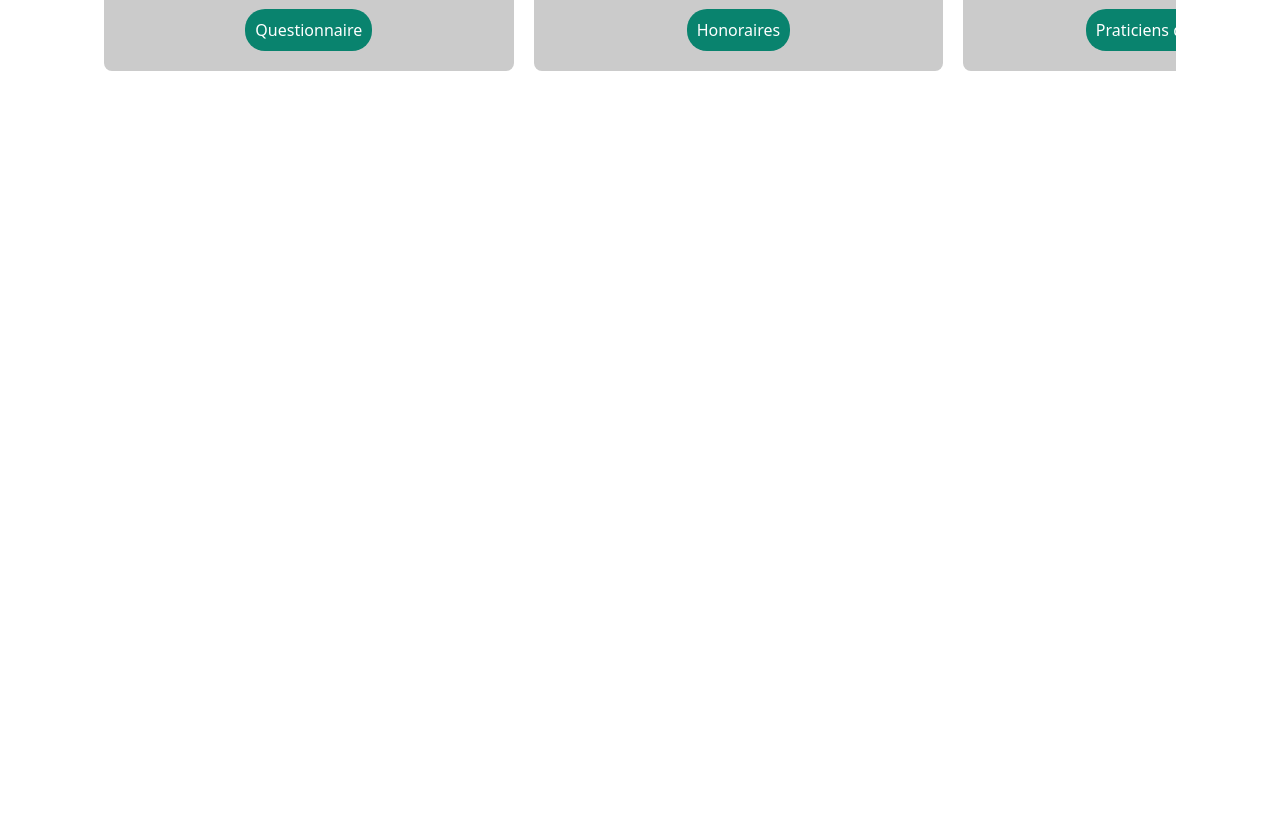
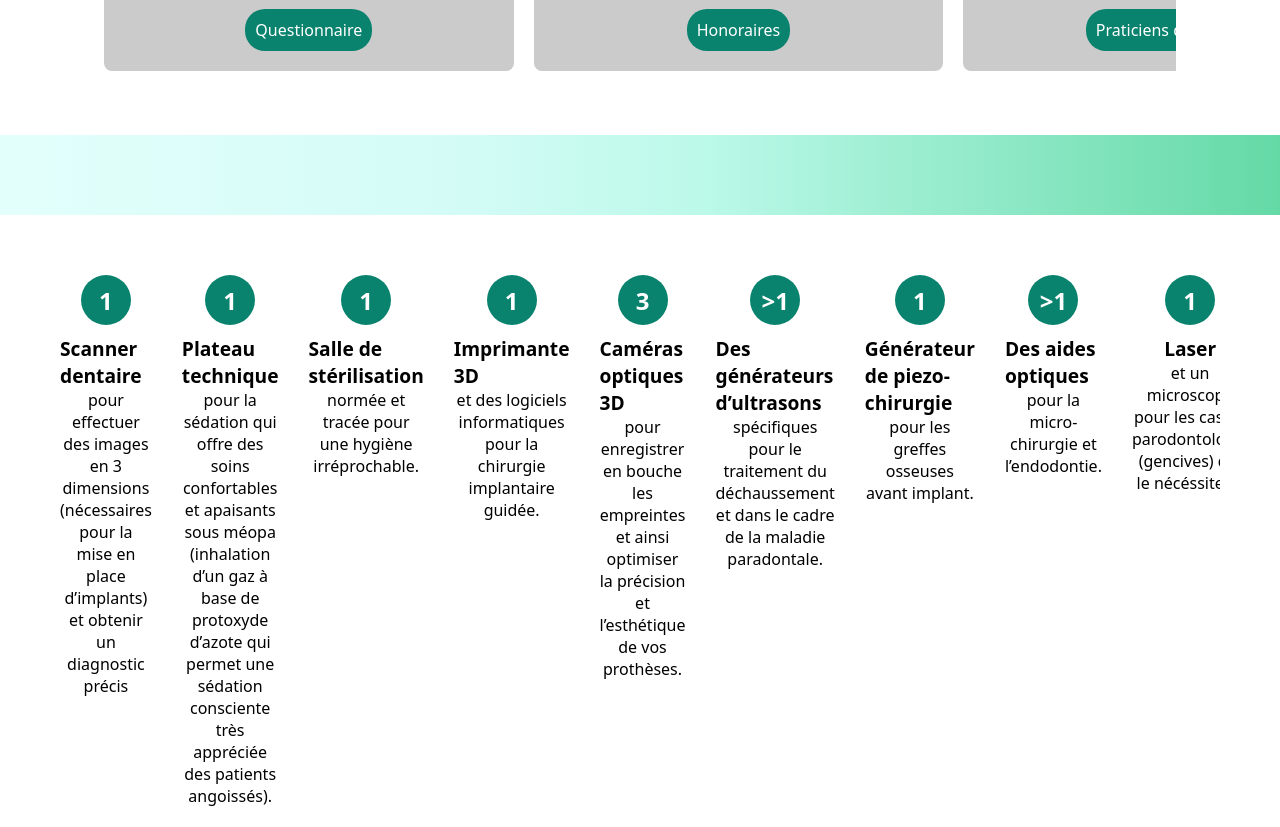
Before and after one commit to camrrx/sagesse-sourire, a React (Vite) app: page / in a window 1280 px wide. Shown: the part 1920-2747 px from the top of the page. Before the commit the page ends 2015 px from the top, so only its background shows below. Built offline with nearby package versions, Linux system fonts and the light colour scheme.

Commit message:
equipements

```diff
--- /dev/null
+++ b/src/Components/Equipements/Equipements.scss
@@ -0,0 +1,36 @@
+.equipements-container {
+	display: flex;
+	justify-content: space-between;
+	overflow-x: scroll;
+	gap: 30px;
+	margin: 20px 60px 20px 60px;
+
+	.equipement-item {
+		display: flex;
+		flex-direction: column;
+		align-items: center;
+		.circle {
+			display: flex;
+			align-items: center;
+			justify-content: center;
+			width: 50px;
+			height: 50px;
+			border-radius: 50%;
+			background-color: #09836e;
+			color: #fff;
+			font-size: 1.5rem;
+			font-weight: bold;
+		}
+
+		.equipement-name {
+			font-size: 1.2rem;
+			font-weight: bold;
+			margin-top: 10px;
+		}
+
+		.description {
+			font-size: 1rem;
+			text-align: center;
+		}
+	}
+}
--- /dev/null
+++ b/src/Components/Equipements/Equipements.tsx
@@ -0,0 +1,18 @@
+import "./Equipements.scss";
+import { EquipementsData } from "../../assets/EquipementsData";
+
+const Equipements = () => {
+	return (
+		<div className="equipements-container">
+			{EquipementsData.map((equipement, index) => (
+				<div key={index} className="equipement-item">
+					<div className="circle">{equipement.number}</div>
+					<div className="equipement-name">{equipement.equipment}</div>
+					<div className="description">{equipement.description}</div>
+				</div>
+			))}
+		</div>
+	);
+};
+
+export default Equipements;
--- a/src/Pages/Home/Home.tsx
+++ b/src/Pages/Home/Home.tsx
@@ -3,6 +3,7 @@ import Navbar from "../../Components/Navbar/Navbar";
 import Bienvenue from "../../Components/Bienvenue/Bienvenue";
 import Actualite from "../../Components/Actualite/Actualite";
 import Presentation from "../../Components/Presentation/Presentation";
+import Equipements from "../../Components/Equipements/Equipements";
 
 const Home = () => {
 	return (
@@ -20,6 +21,10 @@ const Home = () => {
 			<div className="actualite">
 				<Actualite></Actualite>
 			</div>
+			<div className="separation"></div>
+			<div className="equipements">
+				<Equipements></Equipements>
+			</div>
 		</div>
 	);
 };
--- /dev/null
+++ b/src/assets/EquipementsData.tsx
@@ -0,0 +1,58 @@
+export const EquipementsData = [
+	{
+		number: "1",
+		equipment: "Scanner dentaire",
+		description:
+			"pour effectuer des images en 3 dimensions (nécessaires pour la mise en place d’implants) et obtenir un diagnostic précis",
+	},
+	{
+		number: "1",
+		equipment: "Plateau technique",
+		description:
+			"pour la sédation qui offre des soins confortables et apaisants sous méopa (inhalation d’un gaz à base de protoxyde d’azote qui permet une sédation consciente très appréciée des patients angoissés).",
+	},
+	{
+		number: "1",
+		equipment: "Salle de stérilisation",
+		description: " normée et tracée pour une hygiène irréprochable.",
+	},
+	{
+		number: "1",
+		equipment: "Imprimante 3D",
+		description:
+			"et des logiciels informatiques pour la chirurgie implantaire guidée.",
+	},
+	{
+		number: "3",
+		equipment: "Caméras optiques 3D",
+		description:
+			"pour enregistrer en bouche les empreintes et ainsi optimiser la précision et l’esthétique de vos prothèses.",
+	},
+	{
+		number: ">1",
+		equipment: "Des générateurs d’ultrasons",
+		description:
+			"spécifiques pour le traitement du déchaussement et dans le cadre de la maladie paradontale.",
+	},
+	{
+		number: "1",
+		equipment: "Générateur de piezo-chirurgie ",
+		description: "pour les greffes osseuses avant implant.",
+	},
+	{
+		number: ">1",
+		equipment: "Des aides optiques ",
+		description: "pour la micro-chirurgie et l’endodontie.",
+	},
+	{
+		number: "1",
+		equipment: "Laser",
+		description:
+			"et un microscope pour les cas de parodontologie (gencives) qui le nécéssitent.",
+	},
+	{
+		number: "1",
+		equipment: "ATP38",
+		description: "pour la photobiomodulation après nos interventions.",
+	},
+];
```
